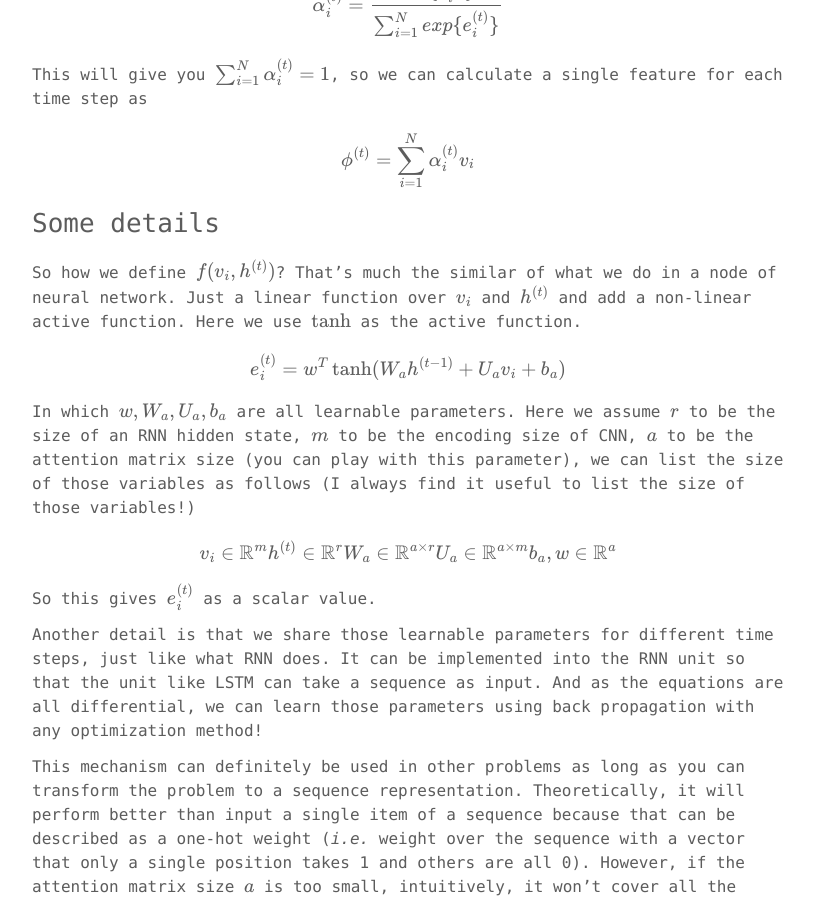
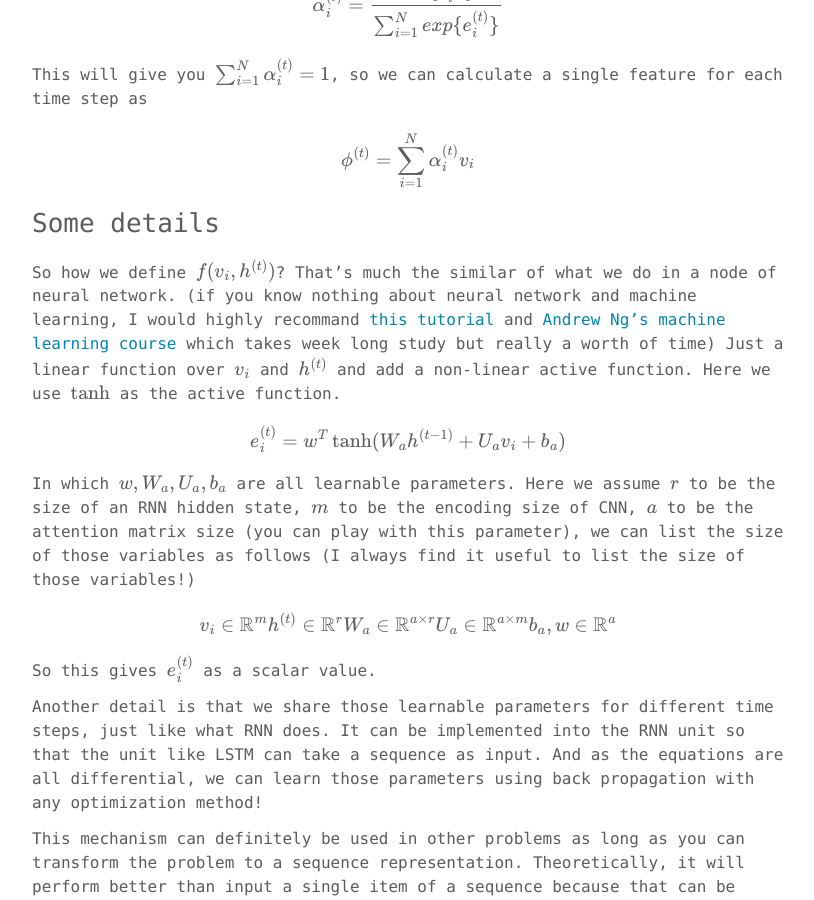
Before and after one commit to chaonan99/chaonan99.github.io, a Jekyll site: the page built from _posts/2016-08-11-easy-explanation-to-temporal-attention.md, in a window 1280 px wide and 900 px high, scrolled down 2427 px. Shown: the whole window, without its empty margins (232-1046 px from the left). Built offline with Jekyll 4.4.1, drawn with Linux system fonts in a browser that asks for light colours; formulas are drawn with MathJax 3; comment, search, counter and statistics services are not loaded.

Commit message:
Post for temporal attention

```diff
--- a/_posts/2016-08-11-easy-explanation-to-temporal-attention.md
+++ b/_posts/2016-08-11-easy-explanation-to-temporal-attention.md
@@ -38,7 +38,7 @@
 $$\phi^{(t)}=\sum_{i=1}^N\alpha_{i}^{(t)}v_i$$
 
 ## Some details
-So how we define $$f(v_i,h^{(t)})$$? That's much the similar of what we do in a node of neural network. Just a linear function over $$v_i$$ and $$h^{(t)}$$ and add a non-linear active function. Here we use $$\tanh$$ as the active function.
+So how we define $$f(v_i,h^{(t)})$$? That's much the similar of what we do in a node of neural network. (if you know nothing about neural network and machine learning, I would highly recommand [this tutorial](http://ufldl.stanford.edu/tutorial/supervised/LinearRegression/) and [Andrew Ng's machine learning course](https://www.coursera.org/learn/machine-learning) which takes week long study but really a worth of time) Just a linear function over $$v_i$$ and $$h^{(t)}$$ and add a non-linear active function. Here we use $$\tanh$$ as the active function.
 
 $$e_{i}^{(t)} = w^T\tanh(W_ah^{(t-1)}+U_av_i+b_a)$$
 
```
